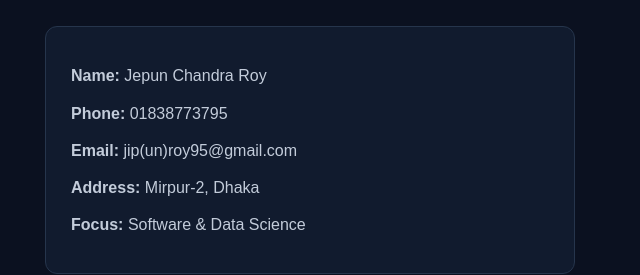
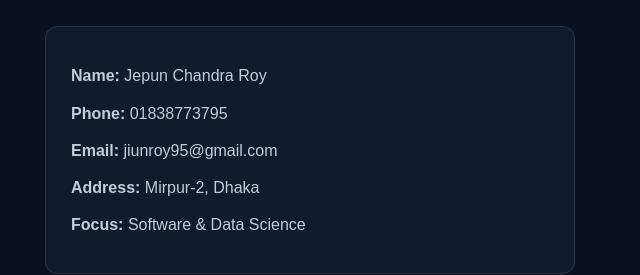
Before and after one commit to jipunroy/My-Portfolio, a plain HTML site: page index.html in a window 1280 px wide. Shown: the part 840-1115 px from the top of the page, 615-1255 px from the left. Drawn offline with Linux system fonts and the light colour scheme.

Commit message:
first comment update

```diff
--- a/index.html
+++ b/index.html
@@ -76,7 +76,7 @@
       <div class="about-info">
         <p><strong>Name:</strong> Jepun Chandra Roy</p>
         <p><strong>Phone:</strong> 01838773795</p>
-        <p><strong>Email:</strong> jip(un)roy95@gmail.com</p>
+        <p><strong>Email:</strong> jiunroy95@gmail.com</p>
         <p><strong>Address:</strong> Mirpur-2, Dhaka</p>
         <p><strong>Focus:</strong> Software & Data Science</p>
       </div>
```
